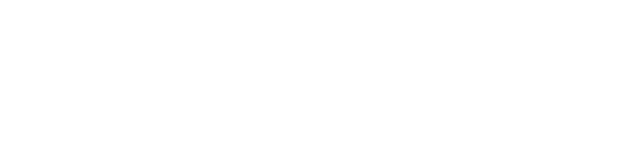
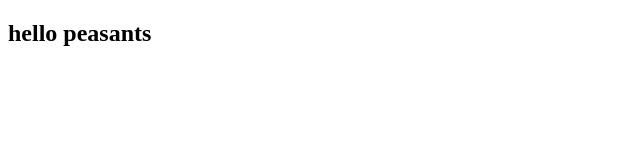
Before and after one commit to azaki00/wiz-ali, a plain HTML site: page src/index.html in a window 1280 px wide. Shown: the whole page, without its empty margins (0-640 px from the left). Drawn offline with Linux system fonts and the light colour scheme.

```diff
--- a/src/index.html
+++ b/src/index.html
@@ -2,7 +2,7 @@
 <html lang="en">
 <head>
     <meta charset="UTF-8">
-    <meta name="viewport" content="width=device-width, initial-scale=1.0">
+    <h2>hello peasants</h2>
     <title>Document</title>
 </head>
 <body>
```
